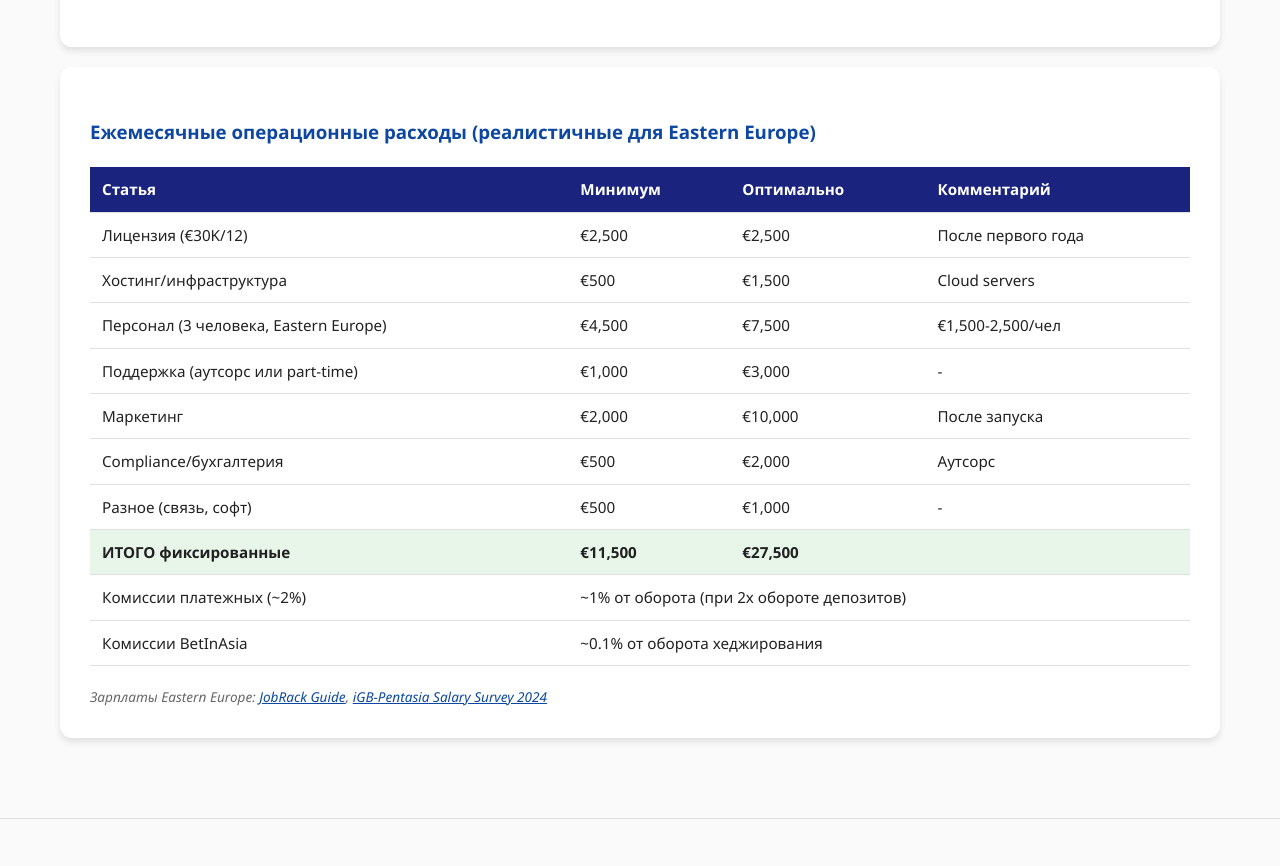
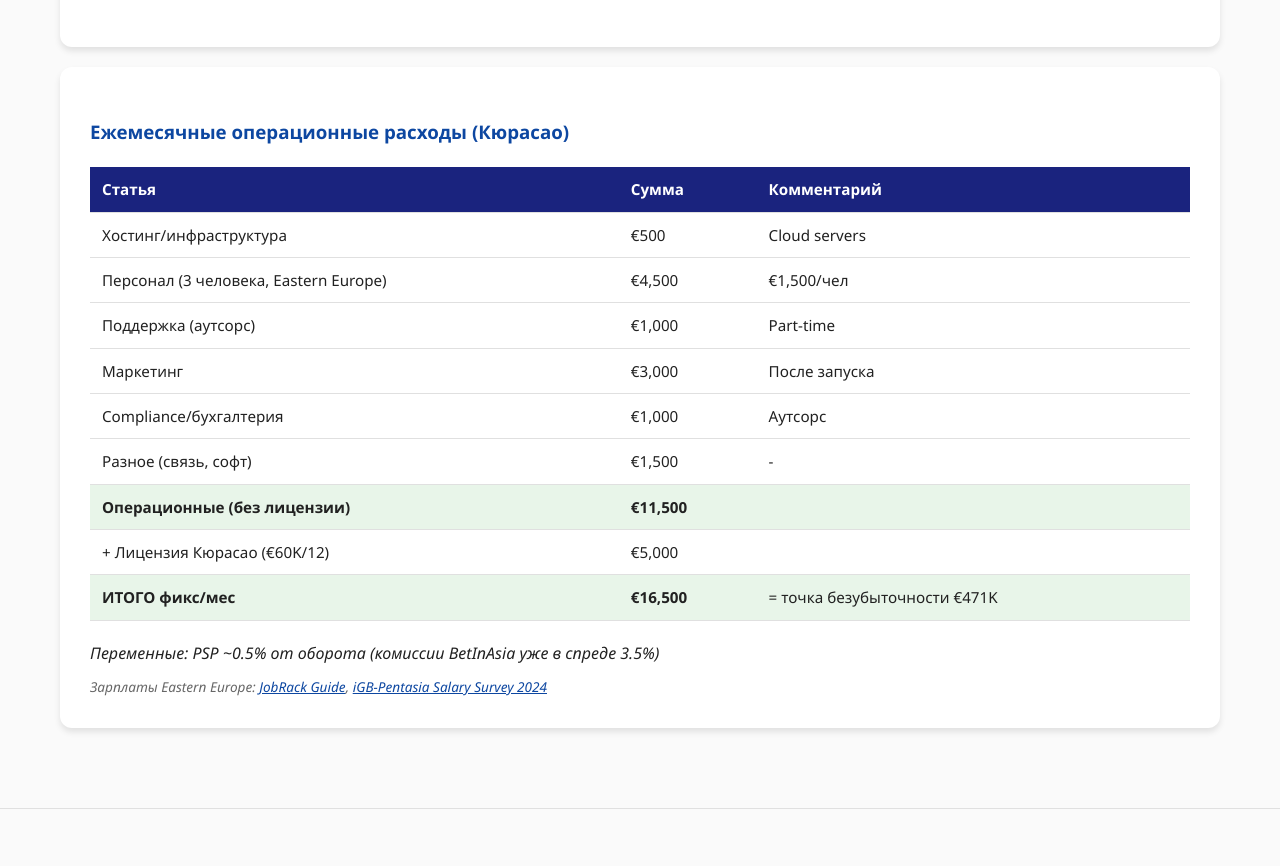
Before and after one commit to DoroninDobroCorp/euro_bookmaker_presentation, a plain HTML site: page index.html in a window 1280 px wide. Shown: the part 10195-11061 px from the top of the page. Drawn offline with Linux system fonts and the light colour scheme.

Commit message:
Fix consistency in operational costs section
- License cost now correctly shows €60K/year = €5,000/month for Curacao
- Total fixed costs €16,500/month = break-even €471K
- Removed duplicate variable costs info (PSP 0.5% only)
- Simplified table format

```diff
--- a/index.html
+++ b/index.html
@@ -546,66 +546,56 @@
             </div>
 
             <div class="card">
-                <h3>Ежемесячные операционные расходы (реалистичные для Eastern Europe)</h3>
+                <h3>Ежемесячные операционные расходы (Кюрасао)</h3>
                 <table>
-                    <tr><th>Статья</th><th>Минимум</th><th>Оптимально</th><th>Комментарий</th></tr>
-                    <tr>
-                        <td>Лицензия (€30K/12)</td>
-                        <td>€2,500</td>
-                        <td>€2,500</td>
-                        <td>После первого года</td>
-                    </tr>
+                    <tr><th>Статья</th><th>Сумма</th><th>Комментарий</th></tr>
                     <tr>
                         <td>Хостинг/инфраструктура</td>
                         <td>€500</td>
-                        <td>€1,500</td>
                         <td>Cloud servers</td>
                     </tr>
                     <tr>
                         <td>Персонал (3 человека, Eastern Europe)</td>
                         <td>€4,500</td>
-                        <td>€7,500</td>
-                        <td>€1,500-2,500/чел</td>
+                        <td>€1,500/чел</td>
                     </tr>
                     <tr>
-                        <td>Поддержка (аутсорс или part-time)</td>
+                        <td>Поддержка (аутсорс)</td>
                         <td>€1,000</td>
-                        <td>€3,000</td>
-                        <td>-</td>
+                        <td>Part-time</td>
                     </tr>
                     <tr>
                         <td>Маркетинг</td>
-                        <td>€2,000</td>
-                        <td>€10,000</td>
+                        <td>€3,000</td>
                         <td>После запуска</td>
                     </tr>
                     <tr>
                         <td>Compliance/бухгалтерия</td>
-                        <td>€500</td>
-                        <td>€2,000</td>
+                        <td>€1,000</td>
                         <td>Аутсорс</td>
                     </tr>
                     <tr>
                         <td>Разное (связь, софт)</td>
-                        <td>€500</td>
-                        <td>€1,000</td>
+                        <td>€1,500</td>
                         <td>-</td>
                     </tr>
                     <tr class="highlight">
-                        <td><strong>ИТОГО фиксированные</strong></td>
+                        <td><strong>Операционные (без лицензии)</strong></td>
                         <td><strong>€11,500</strong></td>
-                        <td><strong>€27,500</strong></td>
                         <td></td>
                     </tr>
                     <tr>
-                        <td>Комиссии платежных (~2%)</td>
-                        <td colspan="3">~1% от оборота (при 2x обороте депозитов)</td>
+                        <td>+ Лицензия Кюрасао (€60K/12)</td>
+                        <td>€5,000</td>
+                        <td></td>
                     </tr>
-                    <tr>
-                        <td>Комиссии BetInAsia</td>
-                        <td colspan="3">~0.1% от оборота хеджирования</td>
+                    <tr class="highlight">
+                        <td><strong>ИТОГО фикс/мес</strong></td>
+                        <td><strong>€16,500</strong></td>
+                        <td>= точка безубыточности €471K</td>
                     </tr>
                 </table>
+                <p><em>Переменные: PSP ~0.5% от оборота (комиссии BetInAsia уже в спреде 3.5%)</em></p>
                 <p class="source">Зарплаты Eastern Europe: <a href="https://jobrack.eu/blog/how-much-should-you-pay-remote-workers-in-eastern-eur" target="_blank">JobRack Guide</a>, <a href="https://igamingbusiness.com/people/igb-pentasia-salary-survey-2024-4/" target="_blank">iGB-Pentasia Salary Survey 2024</a></p>
             </div>
         </div>
```
